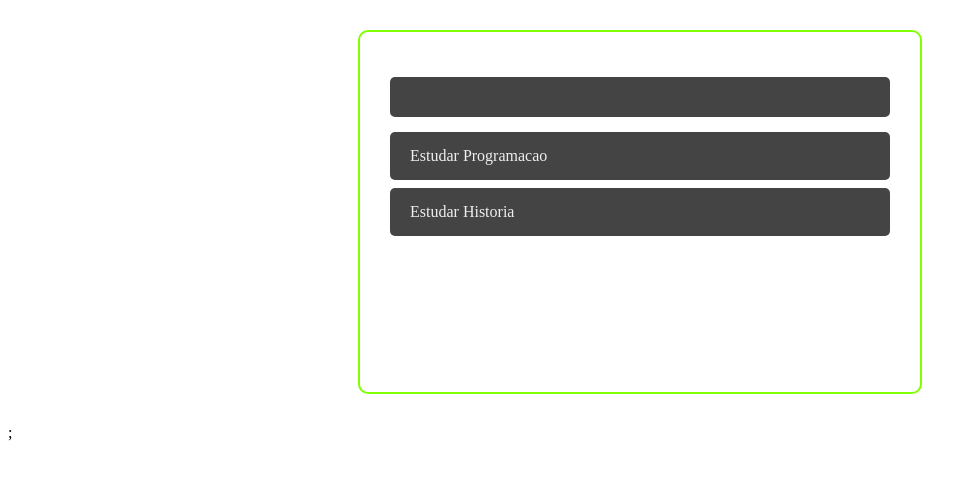
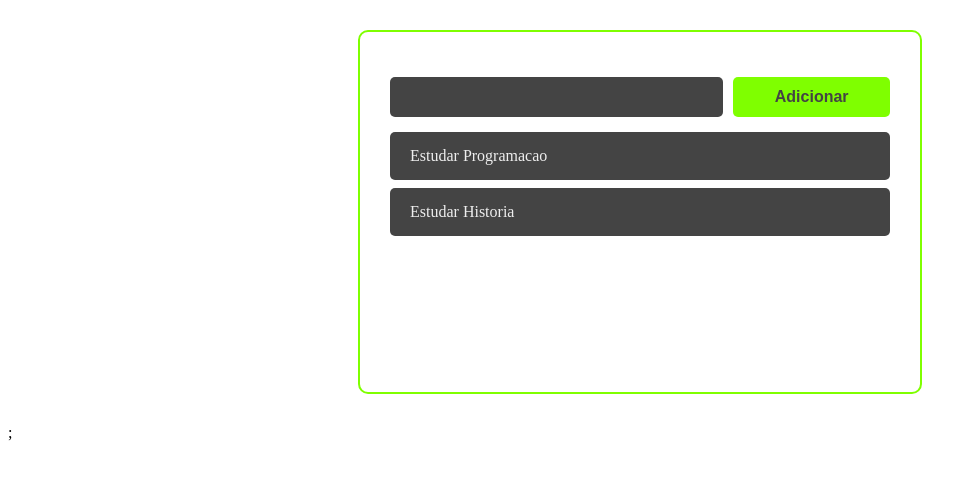
Before and after one commit to Iyonissio/Gestor-de-Tarefas-React-Js, a React (Create React App) app: page / in a window 1280 px wide. Shown: the top 480 px of the page, without its empty margins (0-975 px from the left). Built offline with nearby package versions, Linux system fonts and the light colour scheme.

Commit message:
2 commit

```diff
--- a/src/components/AddTarefa.jsx
+++ b/src/components/AddTarefa.jsx
@@ -1,4 +1,6 @@
 import React from 'react';
+
+import Button from './Button';
 
 import "./AddTarefa.css";
 
@@ -6,8 +8,10 @@ const AddTarefa = () => {
     return (
         <div className="add-tarefa-container">
             <input className="add-tarefa-input" type="text" />
+            <div className="add-tarefa-button-container">
+                <Button>Adicionar</Button>
+            </div>
         </div>
-
     );
 }
 
--- a/src/components/Button.jsx
+++ b/src/components/Button.jsx
@@ -1,4 +1,6 @@
 import React from 'react';
+
+import "./Button.css";
 
 const Button = ({children, onClick }) => {
     return (
```
Also changed, not shown: src/About.js (deleted).
